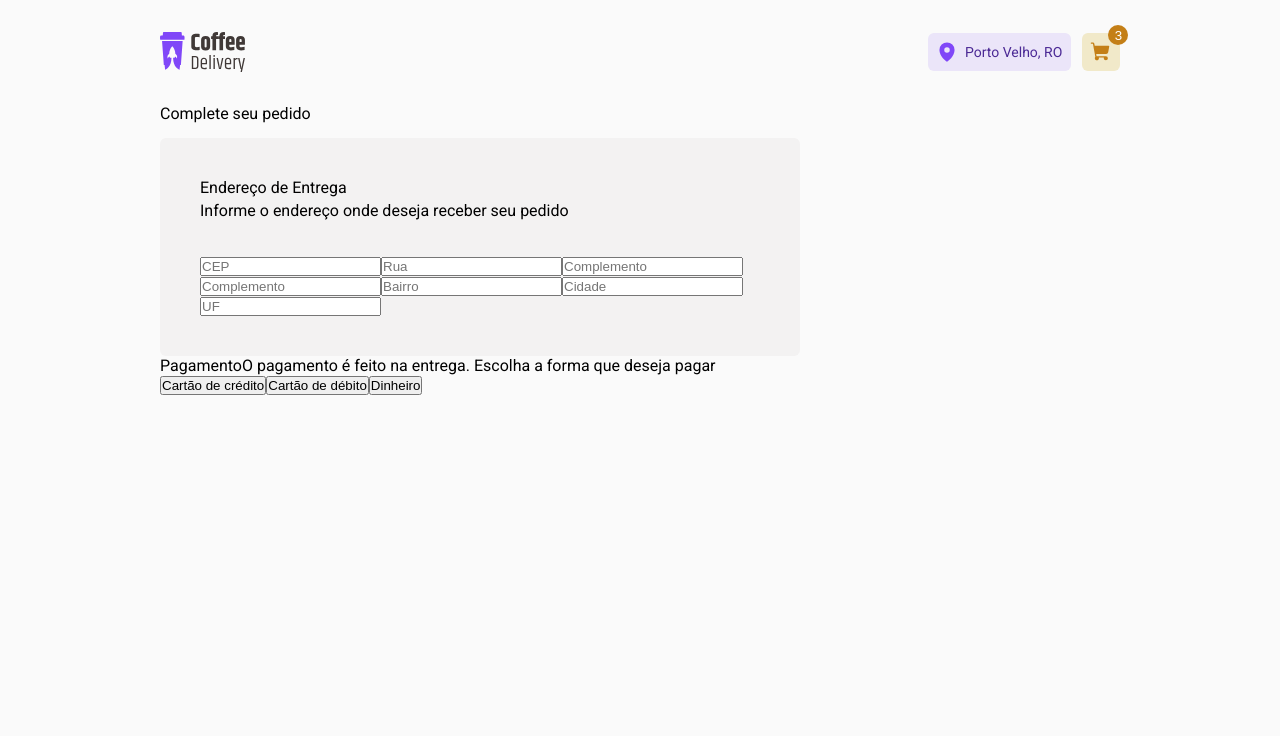
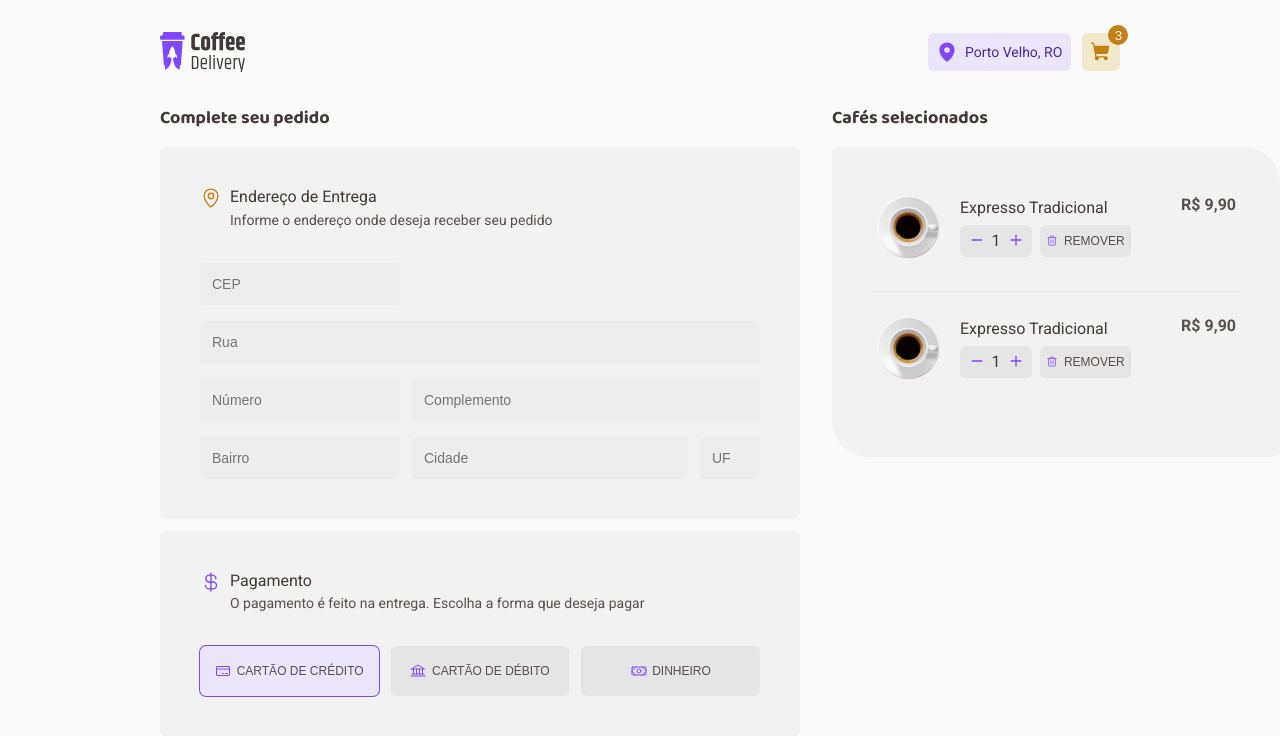
Before and after one commit to jrsoares/CoffeeDelivery, a React (Vite) app: page /checkout in a window 1280 px wide. Shown: the top 736 px of the page. Built offline with nearby package versions, Linux system fonts and the light colour scheme.

Commit message:
styling the checkout page

```diff
--- a/src/components/Header/styles.ts
+++ b/src/components/Header/styles.ts
@@ -57,5 +57,5 @@ export const Button = styled.button`
 
     right: -8.35px;
     top: -8px;
-
+  }
 `;
--- a/src/pages/Checkout/index.tsx
+++ b/src/pages/Checkout/index.tsx
@@ -1,36 +1,131 @@
 import React from "react";
-import { Container, CheckoutForm, Form, Payment } from "./styles";
+import {
+  Actions,
+  BtnPayment,
+  BtnRemove,
+  CartPayment,
+  CheckoutForm,
+  CoffeeCardContainer,
+  CoffeeSelected,
+  Container,
+  Counter,
+  Form,
+  Info,
+  Payment,
+  WrapperForm,
+  WrapperPayment,
+} from "./styles";
+
+import {
+  Bank,
+  CreditCard,
+  CurrencyDollar,
+  MapPin,
+  Minus,
+  Money,
+  Plus,
+  Trash,
+} from "phosphor-react";
 
 export function Checkout() {
   return (
     <Container>
       <CheckoutForm>
-        Complete seu pedido
+        <h1>Complete seu pedido</h1>
+        <WrapperForm>
+          <div>
+            <MapPin size={"22"} />
+            <span> Endereço de Entrega</span>
+            <small>Informe o endereço onde deseja receber seu pedido</small>
+          </div>
           <Form>
-          <div>
-            <span>Endereço de Entrega</span>
-            <span>Informe o endereço onde deseja receber seu pedido</span>
-          </div>
             <input type="text" placeholder="CEP" />
             <input type="text" placeholder="Rua" />
-          <input type="text" placeholder="Complemento" />
+            <input type="text" placeholder="Número" />
             <input type="text" placeholder="Complemento" />
             <input type="text" placeholder="Bairro" />
             <input type="text" placeholder="Cidade" />
             <input type="text" placeholder="UF" />
           </Form>
+        </WrapperForm>
         <Payment>
-          <div>
+          <div className="info">
+            <CurrencyDollar size={"22"} />
             <span>Pagamento</span>
-            <span>
+            <small>
               O pagamento é feito na entrega. Escolha a forma que deseja pagar
-            </span>
+            </small>
           </div>
-          <button>Cartão de crédito</button>
-          <button>Cartão de débito</button>
-          <button>Dinheiro</button>
+          <WrapperPayment>
+            <BtnPayment autoFocus={true}>
+              <CreditCard />
+              Cartão de crédito
+            </BtnPayment>
+            <BtnPayment>
+              <Bank />
+              Cartão de débito
+            </BtnPayment>
+            <BtnPayment>
+              <Money />
+              Dinheiro
+            </BtnPayment>
+          </WrapperPayment>
         </Payment>
       </CheckoutForm>
+      <div>
+        <h1>Cafés selecionados</h1>
+        <CoffeeCardContainer>
+          <CoffeeSelected>
+            <Info>
+              <img src="src/assets/img/Type=Expresso.svg" alt="" />
+              <div>
+                <span>Expresso Tradicional</span>
+                <Actions>
+                  <Counter>
+                    <button>
+                      <Minus weight={"bold"} size={14} />
+                    </button>
+                    <span>1</span>
+                    <button>
+                      <Plus weight={"bold"} size={14} />
+                    </button>
+                  </Counter>
+                  <BtnRemove>
+                    <Trash />
+                    REMOVER
+                  </BtnRemove>
+                </Actions>
+              </div>
+            </Info>
+            <span>R$ 9,90</span>
+          </CoffeeSelected>
+          <CoffeeSelected>
+            <Info>
+              <img src="src/assets/img/Type=Expresso.svg" alt="" />
+              <div>
+                <span>Expresso Tradicional</span>
+                <Actions>
+                  <Counter>
+                    <button>
+                      <Minus weight={"bold"} size={14} />
+                    </button>
+                    <span>1</span>
+                    <button>
+                      <Plus weight={"bold"} size={14} />
+                    </button>
+                  </Counter>
+                  <BtnRemove>
+                    <Trash />
+                    REMOVER
+                  </BtnRemove>
+                </Actions>
+              </div>
+            </Info>
+            <span>R$ 9,90</span>
+          </CoffeeSelected>
+          <CartPayment></CartPayment>
+        </CoffeeCardContainer>
+      </div>
     </Container>
   );
 }
--- a/src/pages/Checkout/styles.ts
+++ b/src/pages/Checkout/styles.ts
@@ -2,27 +2,261 @@ import styled from "styled-components";
 
 export const Container = styled.div`
   padding: 0 10rem;
+  display: grid;
+  grid-template-columns: 1fr 1fr;
+  gap: 2rem;
+
+  h1 {
+    font-family: "Baloo 2", sans-serif;
+    font-weight: 700;
+    font-size: 1.125rem;
+    color: ${(props) => props.theme["base-subtitle"]};
+    margin-bottom: 15px;
+  }
 `;
 
 export const CheckoutForm = styled.div`
   width: 40rem;
 `;
 
-export const Form = styled.form`
-  margin-top: 15px;
+export const WrapperForm = styled.div`
   padding: 2.5rem;
+
   border-radius: 6px;
   background: ${(props) => props.theme["base-card"]};
 
   > div {
-    display: flex;
-    flex-direction: column;
+    display: grid;
+    grid-template-columns: 30px 1fr;
     margin-bottom: 2rem;
+    line-height: 130%;
+
+    svg {
+      color: ${(props) => props.theme["brand-yellow-dark"]};
+    }
+
     span {
       line-height: 130%;
       margin-bottom: 2px;
+      color: ${(props) => props.theme["base-subtitle"]};
+      font-weight: 400;
+    }
+
+    small {
+      grid-column-start: 2;
+      grid-column-end: 2;
+      color: ${(props) => props.theme["base-text"]};
+      font-size: 0.875rem;
+      font-weight: 400;
     }
   }
 `;
 
-export const Payment = styled.div``;
+export const Form = styled.form`
+  display: grid;
+  width: 35rem;
+  grid-template-columns: 200px 276px 60px;
+  grid-row-gap: 16px;
+  grid-column-gap: 12px;
+
+  > input:nth-child(1) {
+    grid-column-start: 1;
+    grid-column-end: 1;
+  }
+
+  > input:nth-child(2) {
+    grid-column-start: 1;
+    grid-column-end: 4;
+  }
+
+  > input:nth-child(4) {
+    grid-column-start: 2;
+    grid-column-end: 4;
+    position: relative;
+
+    & + label {
+      position: absolute;
+      width: 100%;
+      transition: 0.2s;
+    }
+    &:focus + label {
+    }
+  }
+
+  input {
+    height: 2.625rem;
+    border: none;
+    border-radius: 4px;
+    padding: 0.75rem;
+    background: ${(props) => props.theme["base-input"]};
+    color: ${(props) => props.theme["base-text"]};
+    font-size: 0.875rem;
+    font-weight: 400;
+    line-height: 130%;
+  }
+`;
+
+export const Payment = styled.div`
+  margin-top: 0.75rem;
+  padding: 2.5rem;
+
+  border-radius: 6px;
+  background: ${(props) => props.theme["base-card"]};
+
+  .info {
+    display: grid;
+    grid-template-columns: 30px 1fr;
+    margin-bottom: 2rem;
+    line-height: 130%;
+
+    svg {
+      color: ${(props) => props.theme["brand-purple"]};
+    }
+
+    span {
+      line-height: 130%;
+      margin-bottom: 2px;
+
+      color: ${(props) => props.theme["base-subtitle"]};
+      font-weight: 400;
+    }
+
+    small {
+      color: ${(props) => props.theme["base-text"]};
+      grid-column-start: 2;
+      grid-column-end: 2;
+      font-size: 0.875rem;
+      font-weight: 400;
+    }
+  }
+`;
+
+const Button = styled.button`
+  cursor: pointer;
+  text-transform: uppercase;
+  font-size: 0.75rem;
+  font-weight: 400;
+  border: 0;
+  width: 12rem;
+  height: 3.125rem;
+  border-radius: 6px;
+  display: flex;
+  align-items: center;
+  gap: 0.35rem;
+  justify-content: center;
+  color: ${(props) => props.theme["base-text"]};
+  background: ${(props) => props.theme["base-button"]};
+`;
+
+export const WrapperPayment = styled.div`
+  display: flex;
+  gap: 12px;
+  margin-top: 2rem;
+`;
+
+export const BtnPayment = styled(Button)`
+  svg {
+    font-size: 1rem;
+    color: ${(props) => props.theme["brand-purple"]};
+  }
+
+  &:focus {
+    background: ${(props) => props.theme["brand-purple-light"]};
+    box-shadow: 0 0 0 1px ${(props) => props.theme["brand-purple"]};
+  }
+`;
+
+export const CoffeeCardContainer = styled.div`
+  width: 28rem;
+  padding: 2.5rem;
+  height: 19.375rem;
+  background: ${(props) => props.theme["base-card"]};
+  border-radius: 6px 36px;
+`;
+
+export const CoffeeSelected = styled.div`
+  display: flex;
+  align-self: stretch;
+  align-items: flex-start;
+  padding: 0.5rem 0.25rem;
+  justify-content: space-between;
+  color: ${(props) => props.theme["base-text"]};
+  font-weight: 700;
+  margin-bottom: 1.5rem;
+
+  img {
+    width: 4rem;
+    height: 4rem;
+  }
+
+  & + & {
+    padding-top: 1.5rem;
+    border-top: 1px solid ${(props) => props.theme["base-button"]};
+  }
+`;
+
+export const Info = styled.div`
+  width: 5.937rem;
+  display: flex;
+  align-items: center;
+  gap: 1.25rem;
+
+  > div {
+    width: 10.625rem;
+    display: flex;
+    flex-direction: column;
+    align-items: flex-start;
+    gap: 0.5rem;
+
+    span {
+      color: ${(props) => props.theme["base-subtitle"]};
+      font-weight: 400;
+    }
+  }
+`;
+
+export const Actions = styled.div`
+  display: flex;
+  gap: 0.5rem;
+`;
+
+export const Counter = styled.div`
+  width: 72px;
+  height: 32px;
+  display: flex;
+  align-items: center;
+  justify-content: center;
+  padding: 5px 26px;
+  gap: 4px;
+  background: ${(props) => props.theme["base-button"]};
+  border-radius: 6px;
+
+  button {
+    border: transparent;
+    background: transparent;
+    color: ${(props) => props.theme["brand-purple"]};
+    font-size: 20px;
+    cursor: pointer;
+  }
+
+  span {
+    color: ${(props) => props.theme["base-title"]};
+    font-size: 1rem;
+    padding: 0 0.25rem;
+  }
+`;
+export const BtnRemove = styled(Button)`
+  width: 91px;
+  height: 32px;
+
+  svg {
+    color: ${(props) => props.theme["brand-purple"]};
+    font-weight: 700;
+  }
+
+  &:hover {
+    background-color: ${(props) => props.theme["base--hover"]};
+  }
+`;
+
+export const CartPayment = styled.div``;
--- a/src/styles/global.ts
+++ b/src/styles/global.ts
@@ -10,8 +10,16 @@ export const GlobalStyle = createGlobalStyle`
     -moz-osx-font-smoothing: grayscale;
   }
 
+  :focus {
+    outline: transparent;
+    box-shadow: 0 0 0 1px ${(props) => props.theme["brand-yellow-dark"]};;
+
+  }
+
+
 body {
   font-family: 'Roboto', sans-serif;
   background: ${(props) => props.theme["base--background"]};
+
 }
 `;
```
Lines whose indentation alone changed are shown as unchanged.
